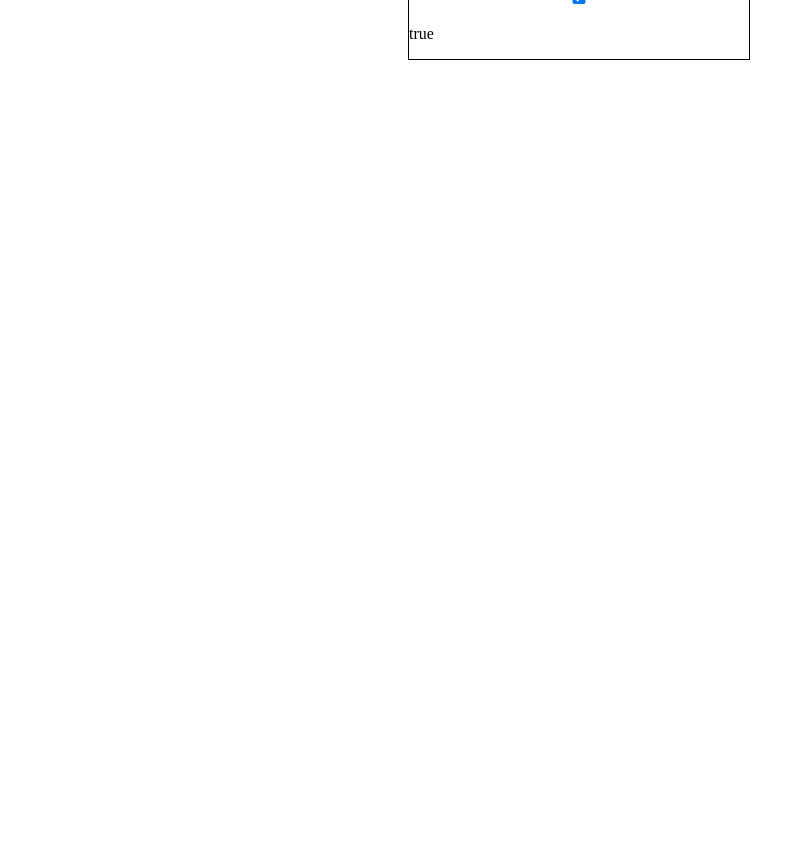
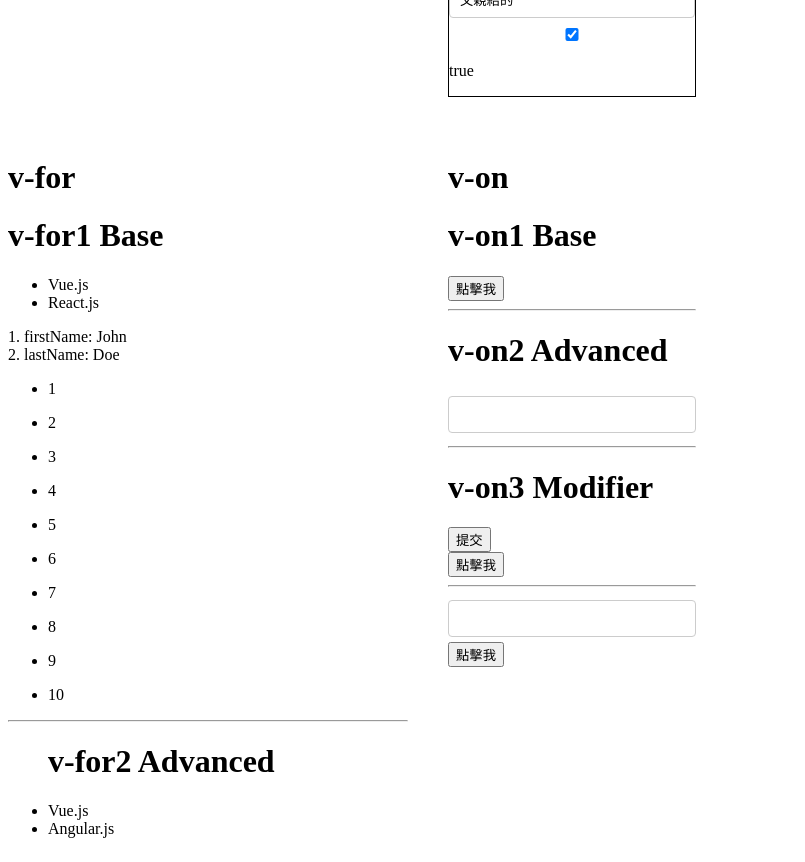
Before and after one commit to Lonck999/Vue3_Textbook, a Vue app: page / in a window 1280 px wide. Shown: the part 1380-2242 px from the top of the page, without its empty margins (0-805 px from the left). Before the commit the page ends 1448 px from the top, so only its background shows below. Built offline with nearby package versions, Linux system fonts and the light colour scheme.

Commit message:
update v-on

```diff
--- a/src/App.vue
+++ b/src/App.vue
@@ -15,6 +15,9 @@
     <div>
       <VFor />
     </div>
+    <div>
+      <VOn />
+    </div>
   </div>
 </template>
 
@@ -24,11 +27,13 @@ import VModel from "./components/02_v-model/index.vue";
 import VIf from "./components/03_v-if_v-else-if_v-else/index.vue";
 import VShow from "./components/04_v-show/index.vue";
 import VFor from "./components/05_v-for/index.vue";
+import VOn from "./components/06_v-on/index.vue";
 </script>
 
 <style scoped>
 .content {
-  display: flex;
-  justify-content: space-around;
+  display: grid;
+  grid-template-columns: repeat(4, 1fr);
+  gap: 40px;
 }
 </style>
--- a/src/components/02_v-model/branch/V-model4-EventConstructor.vue
+++ b/src/components/02_v-model/branch/V-model4-EventConstructor.vue
@@ -2,22 +2,22 @@
   <div class="">
     <h2>Event Constructor</h2>
     <p>子層</p>
-    <input type="text" :value="value" @input="propsInput">
-    <input type="checkbox" :checked="change" @change="propsChange"/>
+    <input type="text" :value="value" @input="propsInput" />
+    <input type="checkbox" :checked="change" @change="propsChange" />
     <p>{{ change }}</p>
   </div>
 </template>
 
 <script setup>
-import { ref, defineProps } from 'vue'
+import { ref, defineProps } from "vue";
 
-const {value,change} = defineProps(['value','change'])
+const { value, change } = defineProps(["value", "change"]);
 
 const propsInput = (e) => {
-  value.value = e.target.value
-}
+  value.value = e.target.value;
+};
 
 const propsChange = (e) => {
-  change.value = e.target.checked
-}
+  change.value = e.target.checked;
+};
 </script>
--- a/src/components/04_v-show/branch/V-show2-Advanced.vue
+++ b/src/components/04_v-show/branch/V-show2-Advanced.vue
@@ -9,7 +9,7 @@
     <div v-show="currentTab === 'profile'">Profile Tab Content</div>
     <div v-show="currentTab === 'messages'">Messages Tab Content</div>
   </div>
-  <hr>
+  <hr />
   <div>
     <input v-model="email" placeholder="Enter your email" />
     <p class="show" v-show="!isValidEmail(email)">請輸入有效的電子郵件地址。</p>
@@ -29,7 +29,7 @@ function isValidEmail(email) {
 
 <style scoped>
 .show {
-    margin-top: -5px;
+  margin-top: -5px;
   color: red;
 }
 </style>
--- a/src/components/04_v-show/index.vue
+++ b/src/components/04_v-show/index.vue
@@ -2,14 +2,14 @@
   <div class="">
     <h1>v-show</h1>
     <Base />
-    <hr>
+    <hr />
     <Advanced />
   </div>
 </template>
 
 <script setup>
-import Base from './branch/V-show1-Base.vue';
-import Advanced from './branch/V-show2-Advanced.vue';
+import Base from "./branch/V-show1-Base.vue";
+import Advanced from "./branch/V-show2-Advanced.vue";
 </script>
 
 <style scoped></style>
--- a/src/components/05_v-for/branch/V-for1-Base.vue
+++ b/src/components/05_v-for/branch/V-for1-Base.vue
@@ -12,6 +12,11 @@
       {{ index + 1 }}. {{ name }}: {{ value }}
     </div>
   </div>
+  <div>
+    <ul v-for="num in 10" :key="num">
+      <li>{{ num }}</li>
+    </ul>
+  </div>
 </template>
 <script setup>
 import { ref } from "vue";
--- /dev/null
+++ b/src/components/05_v-for/branch/V-for2-Advanced.vue
@@ -0,0 +1,21 @@
+<template>
+  <ul>
+    <h1>v-for2 Advanced</h1>
+    <li v-for="item in filteredItems" :key="item.id">
+      {{ item.text }}
+    </li>
+  </ul>
+</template>
+
+<script setup>
+import { ref, computed } from "vue";
+
+const items = ref([
+  { id: 1, text: "Vue.js", active: true },
+  { id: 2, text: "React.js", active: false },
+  { id: 3, text: "Angular.js", active: true },
+]);
+const filteredItems = computed(() => {
+  return items.value.filter((item) => item.active);
+});
+</script>
--- a/src/components/05_v-for/index.vue
+++ b/src/components/05_v-for/index.vue
@@ -2,10 +2,12 @@
     <h1>v-for</h1>
   <Base />
   <hr>
+  <Advanced />
 </template>
 
 <script setup>
 import Base from './branch/V-for1-Base.vue'
+import Advanced from './branch/V-for2-Advanced.vue'
 </script>
 
 <style scoped></style>
--- /dev/null
+++ b/src/components/06_v-on/branch/V-on1-Base.vue
@@ -0,0 +1,10 @@
+<template>
+    <h1>v-on1 Base</h1>
+    <button v-on:click="greet">點擊我</button>
+  </template>
+
+  <script setup>
+  const greet = () => {
+    alert('你好！');
+  };
+  </script>
--- /dev/null
+++ b/src/components/06_v-on/branch/V-on2-Advanced.vue
@@ -0,0 +1,27 @@
+<template>
+    <h1>v-on2 Advanced</h1>
+  <input
+    @mouseover="onMouseOver"
+    @mouseleave="onMouseLeave"
+    @focus="onFocus"
+    :placeholder="text"
+  />
+</template>
+
+<script setup>
+import { ref } from "vue";
+
+const text = ref("");
+
+const onMouseOver = () => {
+  text.value = "你來了喔！！！(*´▽`*)";
+};
+
+const onMouseLeave = () => {
+  text.value = "要走了喔！！！｡ﾟヽ(ﾟ´Д`)ﾉﾟ｡";
+};
+
+const onFocus = () => {
+  text.value = "點屁喔！#ﾟÅﾟ）⊂彡☆))ﾟДﾟ)･∵";
+};
+</script>
--- /dev/null
+++ b/src/components/06_v-on/branch/V-on3-Modifier.vue
@@ -0,0 +1,27 @@
+<template>
+    <h1>v-on3 Modifier</h1>
+    <!-- 阻止默認行為 -->
+    <form v-on:submit.prevent="onSubmit">
+      <button type="submit">提交</button>
+    </form>
+    <!-- 停止事件傳播 -->
+    <div v-on:click.stop="divClicked">
+      <button v-on:click="btnClicked">點擊我</button>
+    </div>
+  </template>
+
+  <script setup>
+  import { ref } from 'vue';
+
+  const onSubmit = (event) => {
+    alert('表單已提交！');
+  };
+
+  const divClicked = () => {
+    alert('DIV 被點擊！');
+  };
+
+  const btnClicked = () => {
+    alert('按鈕被點擊！');
+  };
+  </script>
--- /dev/null
+++ b/src/components/06_v-on/branch/V-on4-watch.vue
@@ -0,0 +1,17 @@
+<template>
+  <input v-on:keyup.enter="onEnter" />
+  <button v-on:[dynamicEvent]="handleEvent">點擊我</button>
+</template>
+
+<script setup>
+import { ref } from "vue";
+
+const onEnter = () => {
+  alert("按下 Enter 鍵！");
+};
+
+              const dynamicEvent = ref("click");
+const handleEvent = () => {
+  alert("處理動態事件！");
+};
+</script>
--- /dev/null
+++ b/src/components/06_v-on/index.vue
@@ -0,0 +1,21 @@
+<template>
+  <div class="">
+    <h1>v-on</h1>
+    <Base />
+    <hr>
+    <Advanced />
+    <hr>
+    <Modifier />
+    <hr>
+    <Watch />
+  </div>
+</template>
+
+<script setup>
+import Base from './branch/V-on1-Base.vue'
+import Advanced from './branch/V-on2-Advanced.vue'
+import Modifier from './branch/V-on3-Modifier.vue'
+import Watch from './branch/V-on4-watch.vue'
+</script>
+
+<style scoped></style>
```
